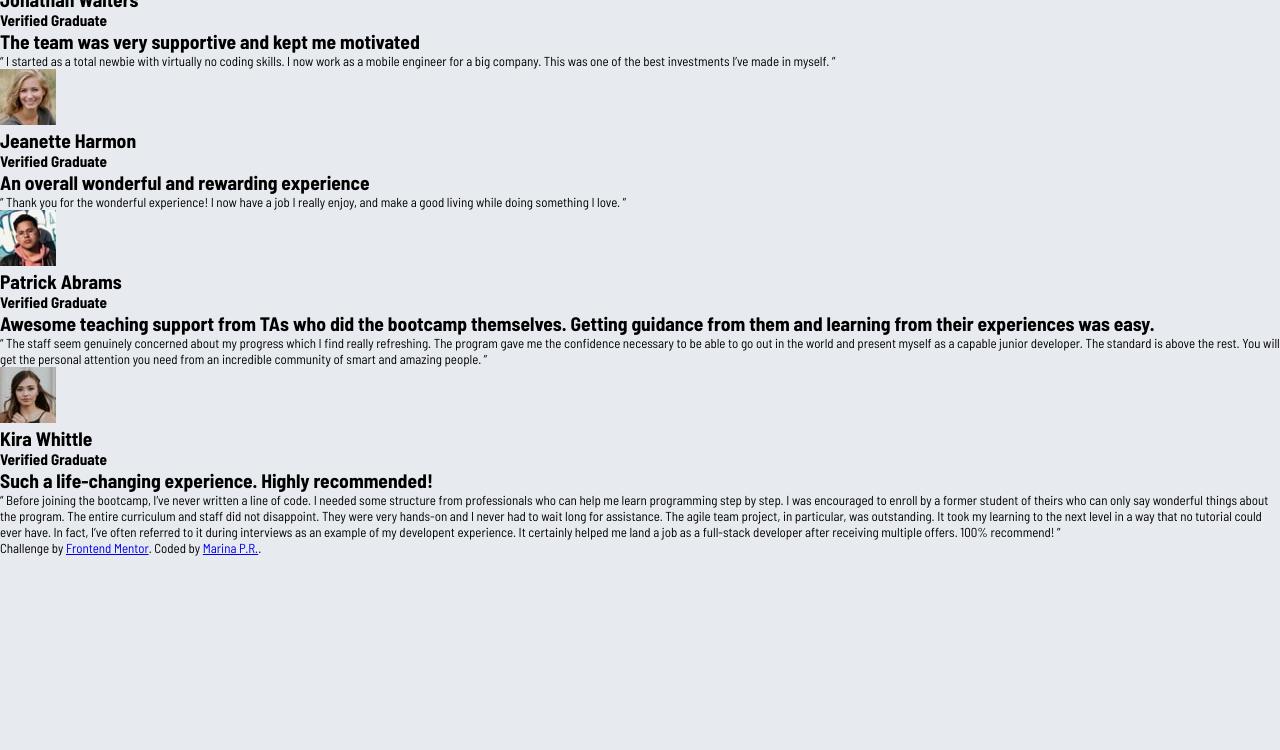
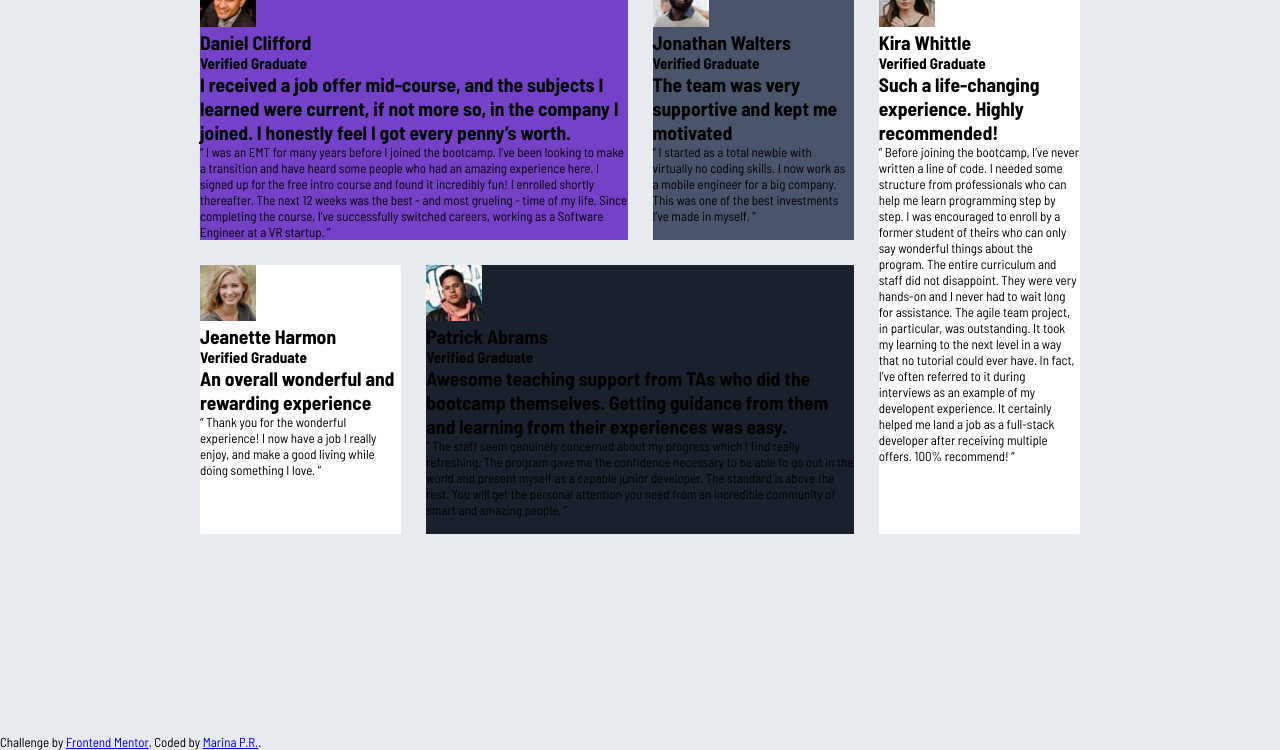
Before and after one commit to MarinaPerezR/testimonials-grid-section, a plain HTML site: page index.html in a window 1280 px wide. Shown: the part 229-979 px from the top of the page. Before the commit the page ends 800 px from the top, so only its background shows below. Drawn offline with Linux system fonts and the light colour scheme.

Commit message:
Added Grid

```diff
--- a/css/style.css
+++ b/css/style.css
@@ -31,3 +31,45 @@ body {
   font-family: var(--font-barlow);
   font-size: 13px;
 }
+
+.container {
+  display: grid;
+  grid-template-columns: repeat(4, 1fr);
+  grid-template-rows: repeat(6, 1fr);
+  gap: 25px;
+  padding: 200px;
+}
+
+.top-left {
+  background-color: var(--purple-500);
+  grid-column: span 2 / span 2;
+  grid-row: span 3 / span 3;
+}
+
+.top-center {
+  background-color: var(--grey-500);
+  grid-row: span 3 / span 3;
+  grid-column-start: 3;
+}
+
+.bottom-left {
+  background-color: var(--white);
+  grid-row: span 3 / span 3;
+  grid-column-start: 1;
+  grid-row-start: 4;
+}
+
+.bottom-center {
+  background-color: var(--dark-blue);
+  grid-column: span 2 / span 2;
+  grid-row: span 3 / span 3;
+  grid-column-start: 2;
+  grid-row-start: 4;
+}
+
+.aside {
+  background-color: var(--white);
+  grid-row: span 6 / span 6;
+  grid-column-start: 4;
+  grid-row-start: 1;
+}
```
Lines whose indentation alone changed are shown as unchanged.
